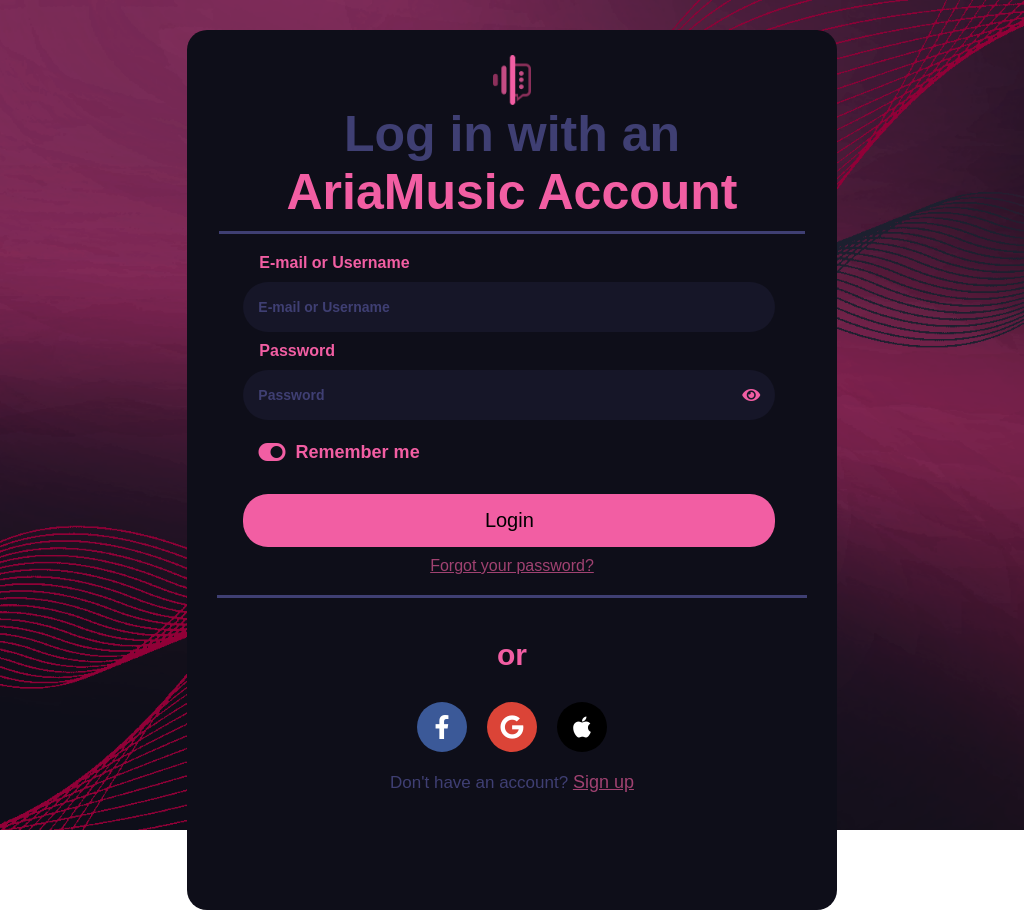
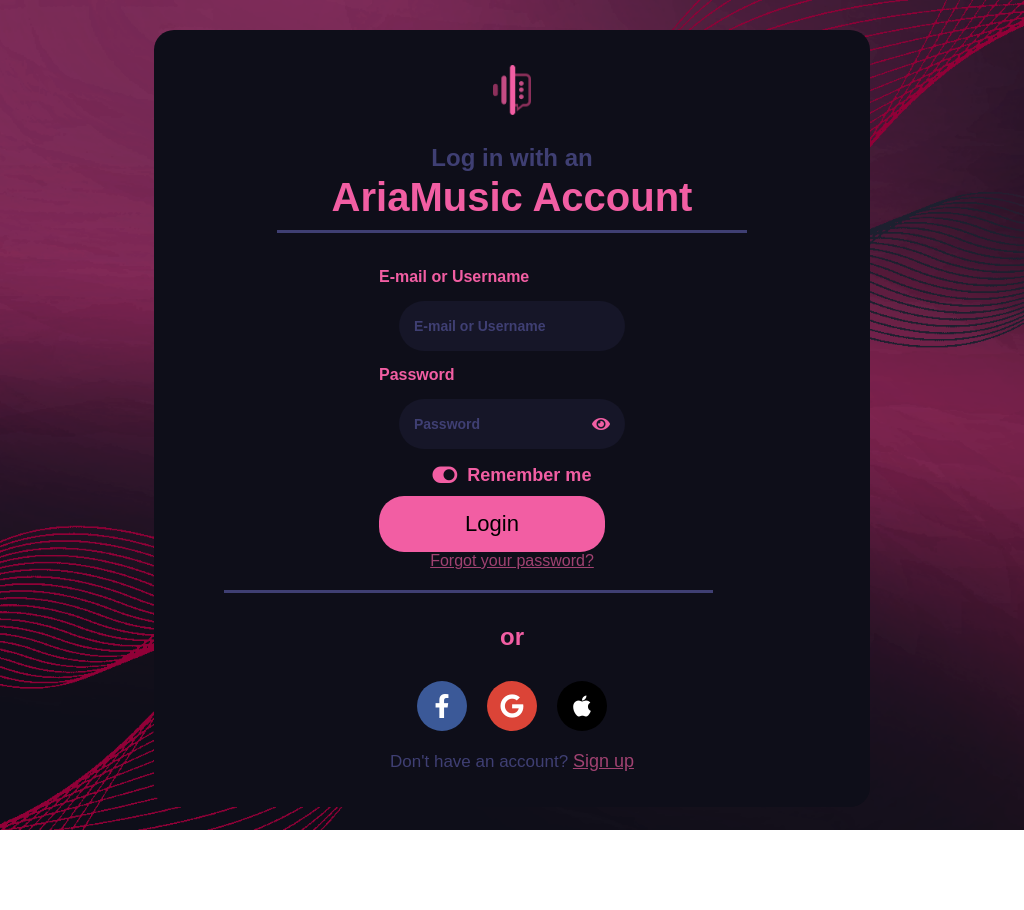
Before and after one commit to RobotEby/music-social-app, a website: page public/index.html in a window 1024 px wide. After the commit the page ends 830 px from the top, so only its background shows below. Drawn offline with Linux system fonts and the light colour scheme.

Commit message:
feat: responsiveness on medium screens, IOS and ANDROID

```diff
--- a/public/responsive.styles.css
+++ b/public/responsive.styles.css
@@ -1,6 +1,7 @@
 @media only screen and (min-width: 320px) and (max-width: 480px) {
     body {
         margin-top: 3%;
+        background-image: url(images/Background-Image.png);
         background-size: auto;
         background-position: center;
         background-repeat: no-repeat;
@@ -306,3 +307,216 @@
         margin: 0 5px;
     }
 }
+
+@media only screen and (min-width: 768px) and (max-width: 1024px) {
+    .login-panel {
+        width: 80%;
+        height: auto;
+        padding: 30px 20px;
+        margin: 30px auto;
+    }
+
+    .panel-header {
+        font-size: 36px;
+        padding: 15px;
+    }
+
+    .input-group {
+        width: 90%;
+        padding: 15px;
+        margin: 15px auto;
+        left: 0;
+    }
+
+    .submit-button {
+        width: 90%;
+        padding: 15px;
+        left: 0;
+        font-size: 20px;
+    }
+
+    .toggle-wrapper {
+        font-size: 20px;
+        left: 0;
+        width: 90%;
+        margin: 0 auto;
+    }
+
+    .form-label {
+        left: 0;
+    }
+
+    .forgot-password-container::after {
+        width: 90%;
+        left: 0;
+    }
+
+    .forgot-password-container {
+        margin-top: 20px;
+        width: 90%;
+        margin: 0 auto;
+    }
+
+    .separator {
+        font-size: 24px;
+    }
+
+    .highlighted-text {
+        font-size: 24px;
+    }
+
+    .social-login-container {
+        display: flex;
+        justify-content: center;
+        margin-bottom: 20px;
+    }
+
+    .social-login {
+        width: 50px;
+        height: 50px;
+        font-size: 24px;
+        margin: 0 10px;
+    }
+}
+
+@media only screen and (min-width: 800px) and (max-width: 1280px) {
+    .login-panel {
+        width: 70%;
+        height: auto;
+        padding: 35px 20px;
+        margin: 30px auto;
+    }
+
+    .panel-header {
+        font-size: 38px;
+        padding: 15px;
+    }
+
+    .input-group {
+        width: 85%;
+        padding: 15px;
+        margin: 15px auto;
+        left: 0;
+    }
+
+    .submit-button {
+        width: 85%;
+        padding: 15px;
+        left: 0;
+        font-size: 22px;
+    }
+
+    .toggle-wrapper {
+        font-size: 22px;
+        left: 0;
+        width: 85%;
+        margin: 0 auto;
+    }
+
+    .form-label {
+        left: 0;
+    }
+
+    .forgot-password-container::after {
+        width: 85%;
+        left: 0;
+    }
+
+    .forgot-password-container {
+        margin-top: 20px;
+        width: 85%;
+        margin: 0 auto;
+    }
+
+    .separator {
+        font-size: 24px;
+    }
+
+    .highlighted-text {
+        font-size: 24px;
+    }
+
+    .social-login-container {
+        display: flex;
+        justify-content: center;
+        margin-bottom: 20px;
+    }
+
+    .social-login {
+        width: 50px;
+        height: 50px;
+        font-size: 24px;
+        margin: 0 10px;
+    }
+}
+
+@media only screen and (min-width: 1024px) and (max-width: 1366px) {
+    .login-panel {
+        width: 70%;
+        height: auto;
+        padding: 35px 20px;
+        margin: 30px auto;
+    }
+
+    .panel-header {
+        font-size: 40px;
+        padding: 15px;
+    }
+
+    .input-group {
+        width: 85%;
+        padding: 15px;
+        margin: 15px auto;
+        left: 0;
+    }
+
+    .submit-button {
+        width: 85%;
+        padding: 15px;
+        left: 0;
+        font-size: 22px;
+    }
+
+    .toggle-wrapper {
+        font-size: 22px;
+        left: 0;
+        width: 85%;
+        margin: 0 auto;
+    }
+
+    .form-label {
+        left: 0;
+    }
+
+    .forgot-password-container::after {
+        width: 85%;
+        left: 0;
+    }
+
+    .forgot-password-container {
+        margin-top: 20px;
+        width: 85%;
+        margin: 0 auto;
+    }
+
+    .separator {
+        font-size: 24px;
+    }
+
+    .highlighted-text {
+        font-size: 24px;
+    }
+
+    .social-login-container {
+        display: flex;
+        justify-content: center;
+        margin-bottom: 20px;
+    }
+
+    .social-login {
+        width: 50px;
+        height: 50px;
+        font-size: 24px;
+        margin: 0 10px;
+    }
+}
```
